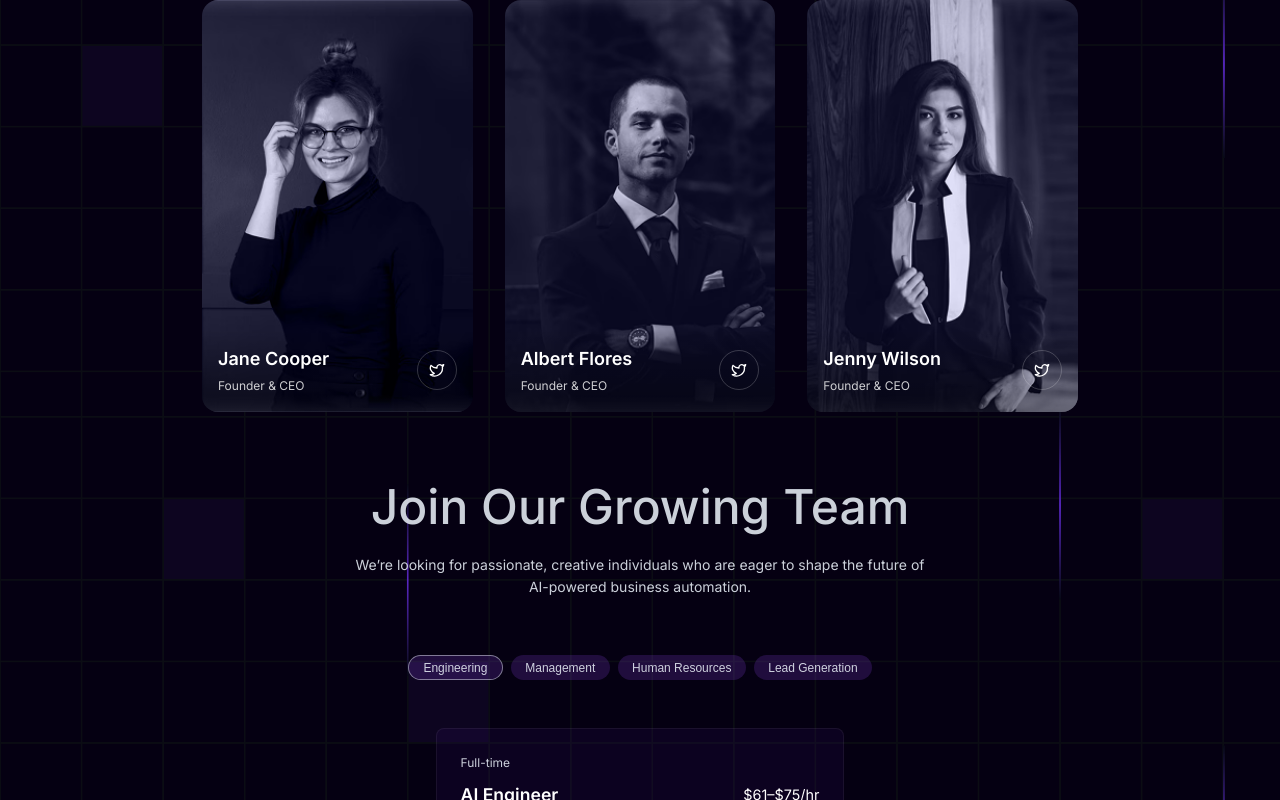
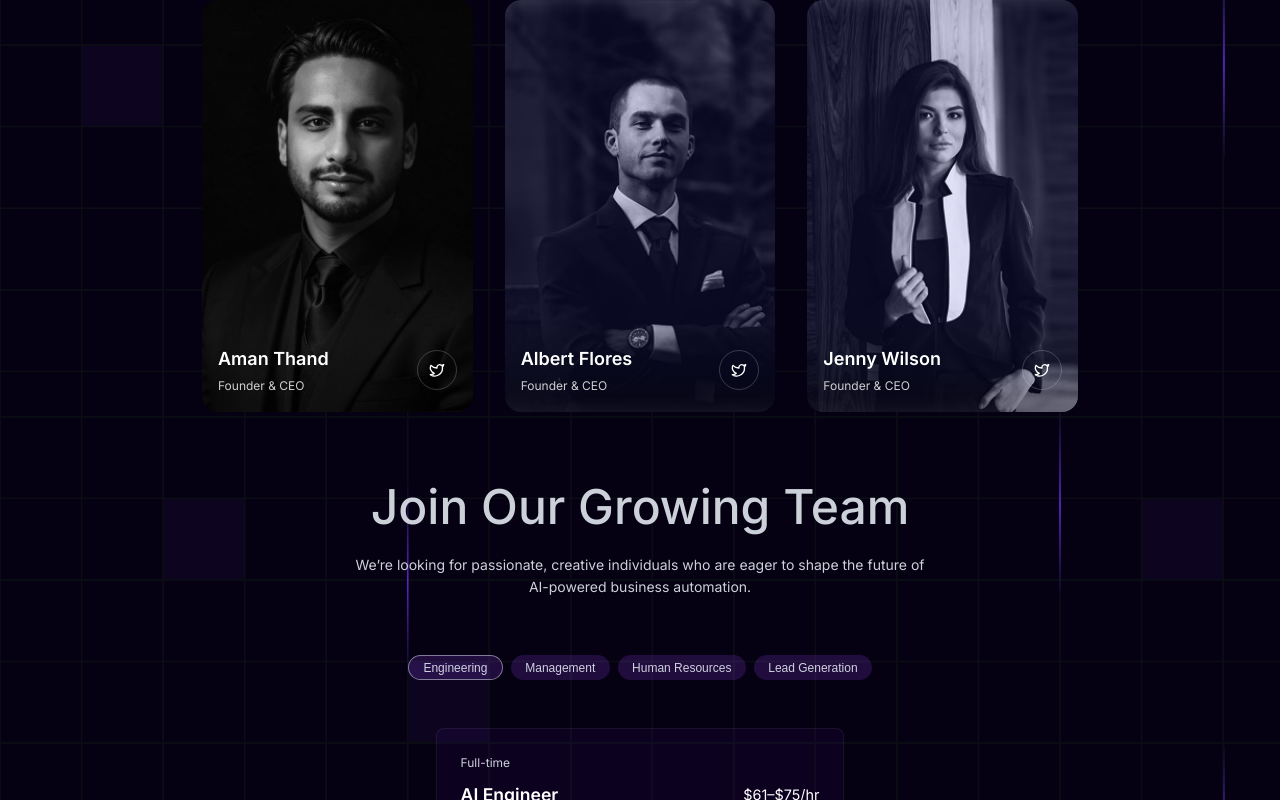
Before and after one commit to ADEEL-AHMAD-123/lyrion-frontend, a React (Vite) app: page /about in a window 1280 px wide. Shown: the part 2499-3299 px from the top of the page. Built offline with nearby package versions, Linux system fonts and the light colour scheme.

Commit message:
images replaces for team section

```diff
--- a/src/components/sections/TeamSection/TeamSection.jsx
+++ b/src/components/sections/TeamSection/TeamSection.jsx
@@ -3,13 +3,13 @@ import "./TeamSection.scss";
 import SectionIntro from "../../common/SectionIntro/SectionIntro";
 import { Twitter } from "lucide-react";
 
-import team1 from "../../../assets/images/team1.png";
+import team1 from "../../../assets/images/team1.jpeg";
 import team2 from "../../../assets/images/team2.png";
 import team3 from "../../../assets/images/team3.png";
 
 const teamMembers = [
     {
-      name: "Jane Cooper",
+      name: "Aman Thand",
       role: "Founder & CEO",
       image: team1,
     },
```
Also changed, not shown: src/assets/images/team1.jpeg (added), src/assets/images/team2.jpeg (added).
